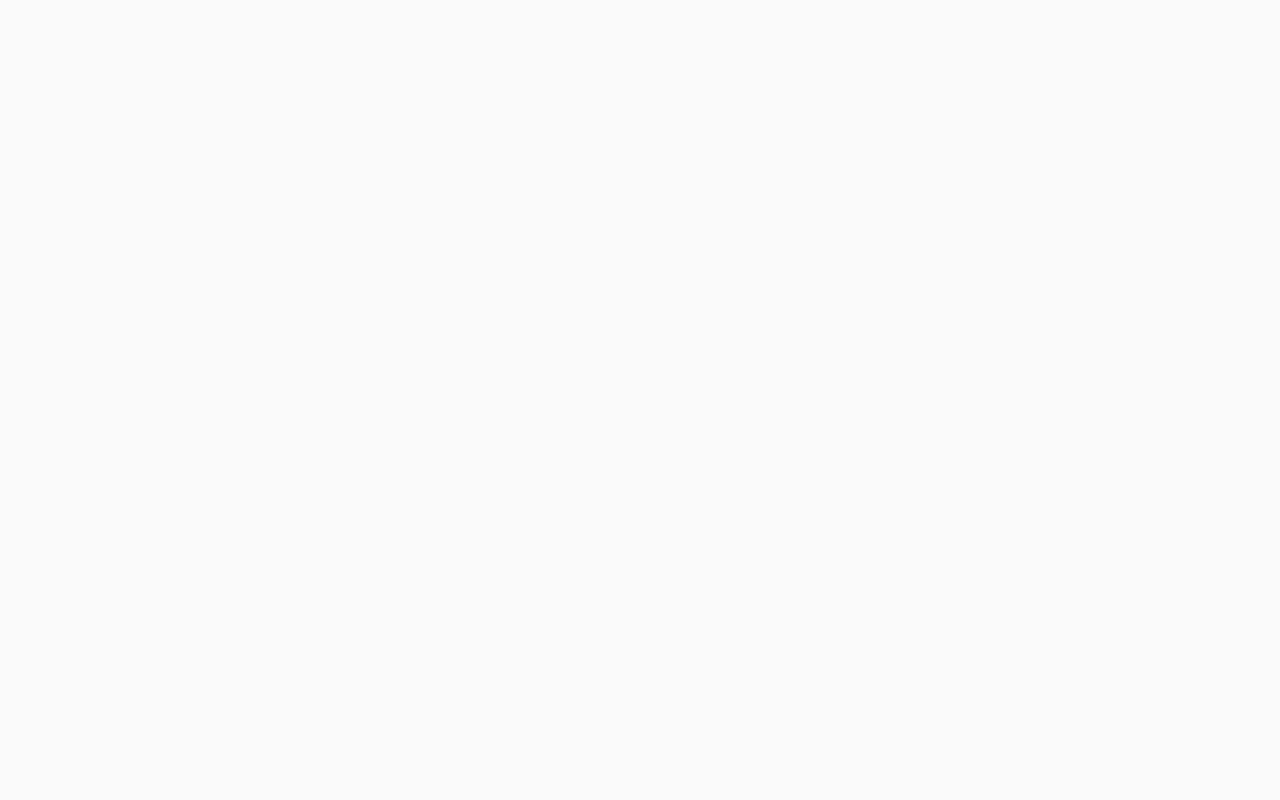
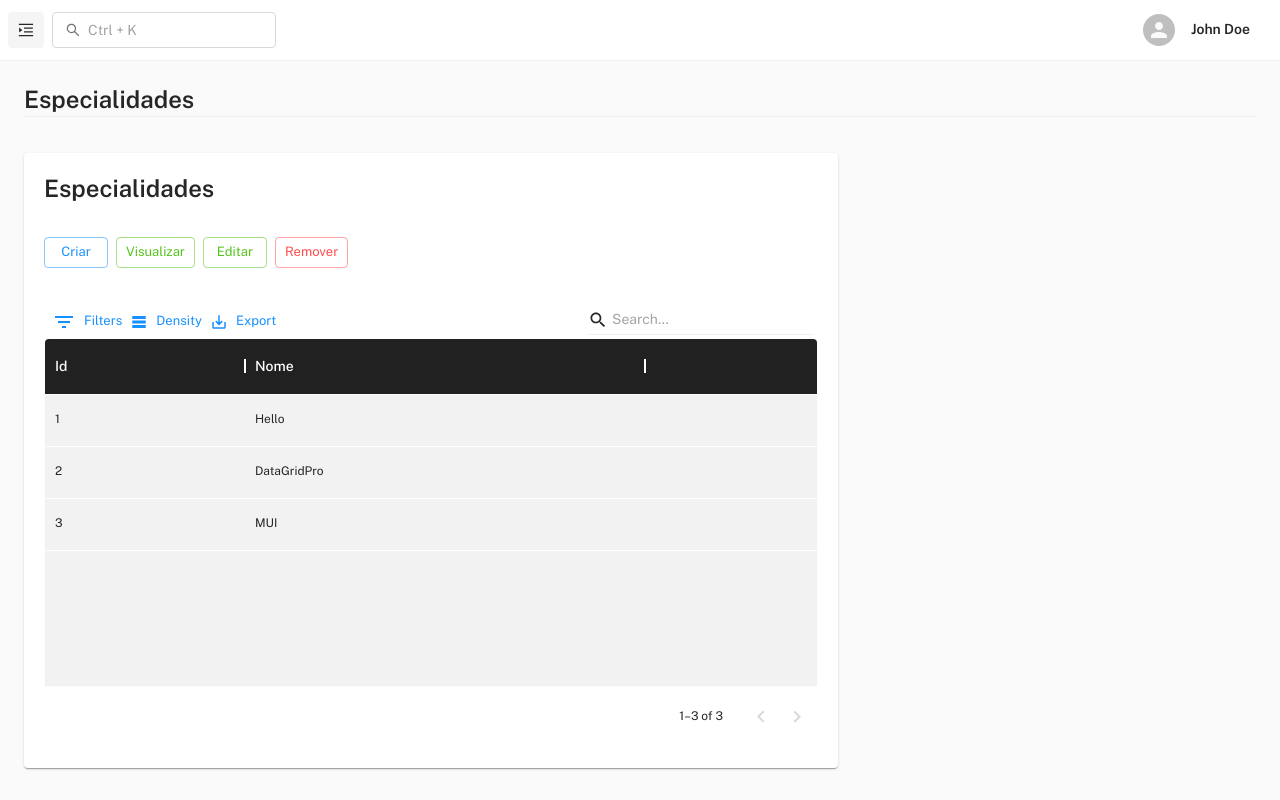
Before and after one commit to JonathanCotta/tcc-plano-de-saude, a React (Create React App) app: page /especialidades in a window 1280 px wide. Before the commit this address had no page. Built offline with nearby package versions, Linux system fonts and the light colour scheme.

Commit message:
basic front CRUD for especialidade

```diff
--- a/package.json
+++ b/package.json
@@ -10,7 +10,9 @@
         "@emotion/styled": "^11.10.4",
         "@mui/lab": "^5.0.0-alpha.100",
         "@mui/material": "^5.10.15",
+        "@mui/styled-engine-sc": "^5.10.14",
         "@mui/styles": "^5.10.15",
+        "@mui/x-data-grid": "^5.17.13",
         "@reduxjs/toolkit": "^1.8.5",
         "@testing-library/jest-dom": "^5.16.5",
         "@testing-library/react": "^13.4.0",
@@ -39,6 +41,7 @@
         "redux": "^4.2.0",
         "simplebar": "^5.3.8",
         "simplebar-react": "^2.4.1",
+        "styled-components": "^5.3.6",
         "typescript": "4.8.3",
         "web-vitals": "^3.0.2",
         "yup": "^0.32.11"
--- /dev/null
+++ b/src/pages/especialidades/form.js
@@ -0,0 +1,91 @@
+import React, { useEffect } from 'react';
+import PropTypes from 'prop-types';
+import { useNavigate, useParams } from 'react-router-dom';
+import { Typography, Paper, Box, Divider, TextField, Grid, Button } from '@mui/material';
+
+const formConfigByAction = {
+    view: {
+        title: 'Visualizar',
+        fieldsDisable: true,
+        saveEnabled: false
+    },
+    edit: {
+        title: 'Editar',
+        fieldsDisable: false,
+        saveEnabled: true
+    },
+    add: {
+        title: 'Criar',
+        fieldsDisable: false,
+        saveEnabled: true
+    },
+    remove: {
+        title: 'Remover',
+        fieldsDisable: false,
+        saveEnabled: true
+    }
+};
+
+const EspecialidadeForm = (props) => {
+    const { formAction } = props;
+
+    const urlParams = useParams();
+    const navigate = useNavigate();
+
+    const formConfig = formConfigByAction[formAction];
+
+    useEffect(() => {
+        if (formAction !== 'add') {
+            const { id } = urlParams;
+        }
+    });
+
+    const handleGoBackClick = () => {
+        navigate(-1);
+    };
+
+    return (
+        <Grid container rowSpacing={4.5} columnSpacing={2.75}>
+            <Grid item xs={6}>
+                <Typography variant="h3">Especialidade</Typography>
+                <Divider />
+            </Grid>
+            <Grid item xs={6} />
+            <Grid item xs={4} sx={{ mb: -2.25 }}>
+                <Paper elevation={1} style={{ padding: 20, paddingBottom: 20 }}>
+                    <Typography variant="h5">{formConfig.title}</Typography>
+                    <Box component="form" autoComplete="off" style={{ marginTop: 40 }}>
+                        <Grid container>
+                            <Grid item xs={12}>
+                                <TextField id="name" label="Nome" variant="standard" disabled={formConfig.fieldsDisable} />
+                            </Grid>
+                            <Grid item xs={6} />
+                            <Grid xs={6} container item style={{ marginTop: 70 }}>
+                                <Grid item xs={6}>
+                                    {formConfig.saveEnabled && <Button variant="contained">Salvar</Button>}
+                                </Grid>
+                                <Grid item xs={6}>
+                                    {formConfig.saveEnabled ? (
+                                        <Button variant="outlined" color="secondary" onClick={handleGoBackClick}>
+                                            Cancelar
+                                        </Button>
+                                    ) : (
+                                        <Button variant="contained" onClick={handleGoBackClick}>
+                                            voltar
+                                        </Button>
+                                    )}
+                                </Grid>
+                            </Grid>
+                        </Grid>
+                    </Box>
+                </Paper>
+            </Grid>
+        </Grid>
+    );
+};
+
+EspecialidadeForm.propTypes = {
+    formAction: PropTypes.string
+};
+
+export default EspecialidadeForm;
--- /dev/null
+++ b/src/pages/especialidades/list.js
@@ -0,0 +1,116 @@
+import React, { useState } from 'react';
+import { Link } from 'react-router-dom';
+import { Typography, Paper, Divider, Grid, styled, Button } from '@mui/material';
+import { DataGrid, GridToolbar } from '@mui/x-data-grid';
+
+const rows = [
+    { id: 1, name: 'Hello' },
+    { id: 2, name: 'DataGridPro' },
+    { id: 3, name: 'MUI' }
+];
+
+const columns = [
+    { field: 'id', headerName: 'Id', width: 200, sortable: false },
+    { field: 'name', headerName: 'Nome', width: 400 }
+];
+
+// eslint-disable-next-line no-unused-vars
+const EspecialidadeListStyle = styled('div')((_EspecialidadeList) => ({
+    '.MuiDataGrid-columnHeaders': {
+        backgroundColor: '#212121',
+        color: '#fff',
+        fontSize: 14
+    },
+    '.MuiDataGrid-virtualScroller': {
+        backgroundColor: '#f2f2f2'
+    }
+}));
+
+// eslint-disable-next-line no-unused-vars
+const EspecialidadeList = (_props) => {
+    const [selectedRow, setSelectedRow] = useState();
+
+    const handleRowClick = (tableEvent) => {
+        setSelectedRow(tableEvent.id);
+    };
+
+    return (
+        <EspecialidadeListStyle>
+            <Grid container rowSpacing={4.5} columnSpacing={2.75}>
+                <Grid item xs={12}>
+                    <Typography variant="h3">Especialidades</Typography>
+                    <Divider />
+                </Grid>
+
+                <Grid item xs={8} sx={{ mb: -2.25 }}>
+                    <Paper elevation={1} style={{ padding: 20, paddingBottom: 20 }}>
+                        <Grid container rowSpacing={4}>
+                            <Grid item xs={12}>
+                                <Typography variant="h3">Especialidades</Typography>
+                            </Grid>
+
+                            <Grid container item xs={12} columnSpacing={1}>
+                                <Grid item>
+                                    <Button variant="outlined" size="small" component={Link} to="/especialidade/criar">
+                                        Criar
+                                    </Button>
+                                </Grid>
+                                <Grid item>
+                                    <Button
+                                        variant="outlined"
+                                        color="success"
+                                        size="small"
+                                        component={Link}
+                                        to={`/especialidade/visualizar/${selectedRow}`}
+                                    >
+                                        Visualizar
+                                    </Button>
+                                </Grid>
+                                <Grid item>
+                                    <Button
+                                        variant="outlined"
+                                        size="small"
+                                        color="success"
+                                        component={Link}
+                                        to={`/especialidade/editar/${selectedRow}`}
+                                    >
+                                        Editar
+                                    </Button>
+                                </Grid>
+                                <Grid item>
+                                    <Button
+                                        variant="outlined"
+                                        size="small"
+                                        color="error"
+                                        component={Link}
+                                        to={`/especialidade/remover/${selectedRow}`}
+                                    >
+                                        Remover
+                                    </Button>
+                                </Grid>
+                            </Grid>
+                            <Grid item xs={12} style={{ height: 480, width: '100%' }}>
+                                <DataGrid
+                                    rows={rows}
+                                    columns={columns}
+                                    pageSize={10}
+                                    onRowClick={handleRowClick}
+                                    components={{ Toolbar: GridToolbar }}
+                                    disableColumnSelector
+                                    componentsProps={{
+                                        toolbar: {
+                                            showQuickFilter: true,
+                                            quickFilterProps: { debounceMs: 500 }
+                                        }
+                                    }}
+                                />
+                            </Grid>
+                        </Grid>
+                    </Paper>
+                </Grid>
+            </Grid>
+        </EspecialidadeListStyle>
+    );
+};
+
+export default EspecialidadeList;
--- a/src/routes/MainRoutes.js
+++ b/src/routes/MainRoutes.js
@@ -8,9 +8,9 @@ import MainLayout from 'layout/MainLayout';
 // render - dashboard
 const DashboardDefault = Loadable(lazy(() => import('pages/dashboard')));
 
-// render - sample page
-
-// render - utilities
+// render - especialidade
+const EspecialidadeForm = Loadable(lazy(() => import('pages/especialidades/form')));
+const EspecialidadeList = Loadable(lazy(() => import('pages/especialidades/list')));
 
 // ==============================|| MAIN ROUTING ||============================== //
 
@@ -21,6 +21,26 @@ const MainRoutes = {
         {
             path: '/',
             element: <DashboardDefault />
+        },
+        {
+            path: '/especialidades',
+            element: <EspecialidadeList />
+        },
+        {
+            path: '/especialidade/criar',
+            element: <EspecialidadeForm formAction="add" />
+        },
+        {
+            path: '/especialidade/visualizar/:id',
+            element: <EspecialidadeForm formAction="view" />
+        },
+        {
+            path: '/especialidade/editar/:id',
+            element: <EspecialidadeForm formAction="edit" />
+        },
+        {
+            path: '/especialidade/remover/:id',
+            element: <EspecialidadeForm formAction="remove" />
         }
     ]
 };
```
Also changed, not shown: 1 other file (tests, documents, lock files or other folders).
